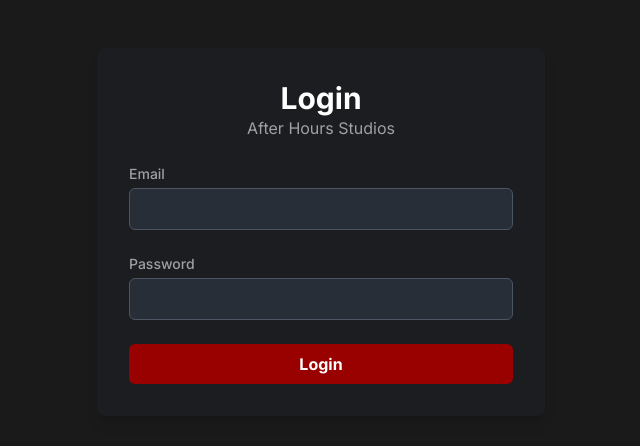
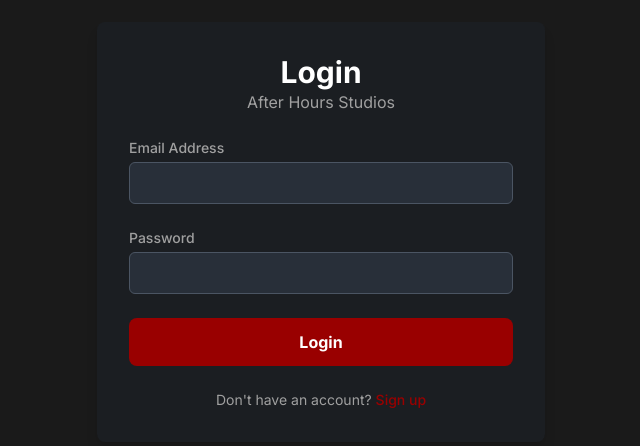
Before and after one commit to volticc/AHS, a Next.js app: page /login in a window 1280 px wide. Shown: the part 168-614 px from the top of the page, without its empty margins (319-959 px from the left). Built offline with nearby package versions, Linux system fonts and the light colour scheme.

Commit message:
fix: Resolve critical auth flow bugs in registration and login

```diff
--- a/src/app/login/page.tsx
+++ b/src/app/login/page.tsx
@@ -2,17 +2,21 @@
 
 import { useState } from 'react';
 import { useRouter } from 'next/navigation';
+import Link from 'next/link';
 
 export default function LoginPage() {
+  const router = useRouter();
   const [email, setEmail] = useState('');
   const [password, setPassword] = useState('');
   const [error, setError] = useState('');
-  const router = useRouter();
+  const [isSubmitting, setIsSubmitting] = useState(false);
 
   const handleSubmit = async (e: React.FormEvent) => {
     e.preventDefault();
     setError('');
+    setIsSubmitting(true);
 
+    try {
       const response = await fetch('/api/auth/login', {
         method: 'POST',
         headers: { 'Content-Type': 'application/json' },
@@ -20,53 +24,78 @@
       });
 
       if (response.ok) {
-      // On successful login, redirect to the admin dashboard
-      router.push('/admin');
+        // On successful login, redirect to the user's dashboard.
+        router.push('/dashboard');
       } else {
         const data = await response.json();
-      setError(data.message || 'An unknown error occurred.');
+        setError(data.message || 'Invalid email or password.');
+      }
+    } catch (err) {
+      setError('An error occurred. Please try again later.');
+    } finally {
+      // This is crucial: always re-enable the button after the request is complete.
+      setIsSubmitting(false);
     }
   };
 
   return (
-    <div className="flex items-center justify-center min-h-screen bg-base">
-      <div className="w-full max-w-md p-8 space-y-6 bg-gray-800/20 rounded-lg shadow-lg">
+    <div className="flex min-h-screen flex-col items-center justify-center p-4">
+      <div className="w-full max-w-md p-8 space-y-6 bg-gray-800/30 rounded-lg shadow-lg">
         <div className="text-center">
-          {/* You can place the logo here */}
-          <h1 className="text-3xl font-bold text-center text-primary">Login</h1>
+          <h1 className="text-3xl font-bold text-primary">Login</h1>
           <p className="text-secondary">After Hours Studios</p>
         </div>
+
         <form onSubmit={handleSubmit} className="space-y-6">
           <div>
-            <label htmlFor="email" className="block text-sm font-medium text-secondary">Email</label>
+            <label htmlFor="email" className="block text-sm font-medium text-secondary">Email Address</label>
             <input
               id="email"
+              name="email"
               type="email"
+              autoComplete="email"
+              required
               value={email}
               onChange={(e) => setEmail(e.target.value)}
-              required
               className="w-full px-3 py-2 mt-1 text-primary bg-gray-700/50 border border-gray-600 rounded-md focus:outline-none focus:ring-2 focus:ring-accent-red"
             />
           </div>
+
           <div>
             <label htmlFor="password" className="block text-sm font-medium text-secondary">Password</label>
             <input
               id="password"
+              name="password"
               type="password"
+              autoComplete="current-password"
+              required
               value={password}
               onChange={(e) => setPassword(e.target.value)}
-              required
               className="w-full px-3 py-2 mt-1 text-primary bg-gray-700/50 border border-gray-600 rounded-md focus:outline-none focus:ring-2 focus:ring-accent-red"
             />
           </div>
-          {error && <p className="text-sm text-red-400">{error}</p>}
+
+          {error && (
+            <p className="text-sm text-red-400 text-center font-semibold">{error}</p>
+          )}
+
+          <div>
             <button
               type="submit"
-            className="w-full py-2 font-bold text-white bg-accent-red rounded-md hover:bg-accent-red/80 focus:outline-none focus:ring-2 focus:ring-offset-2 focus:ring-offset-gray-800 focus:ring-accent-red"
+              disabled={isSubmitting}
+              className="w-full py-3 font-bold text-white bg-accent-red rounded-lg hover:bg-accent-red/80 focus:outline-none focus:ring-2 focus:ring-offset-2 focus:ring-offset-gray-800 focus:ring-accent-red disabled:opacity-50 transition-opacity"
             >
-            Login
+              {isSubmitting ? 'Logging in...' : 'Login'}
             </button>
+          </div>
         </form>
+
+        <p className="text-sm text-center text-secondary">
+          Don't have an account? {' '}
+          <Link href="/register" className="font-medium text-accent-red hover:underline">
+            Sign up
+          </Link>
+        </p>
       </div>
     </div>
   );
--- a/src/middleware.ts
+++ b/src/middleware.ts
@@ -38,7 +38,7 @@
 
   // 2. Protect API "write" actions for unauthenticated users
   const isApiWrite = pathname.startsWith('/api/') && req.method !== 'GET';
-  const isPublicApi = pathname === '/api/auth/login';
+  const isPublicApi = ['/api/auth/login', '/api/auth/register'].includes(pathname);
 
   if (isApiWrite && !isPublicApi) {
     if (!token) {
```
Lines whose indentation alone changed are shown as unchanged.
